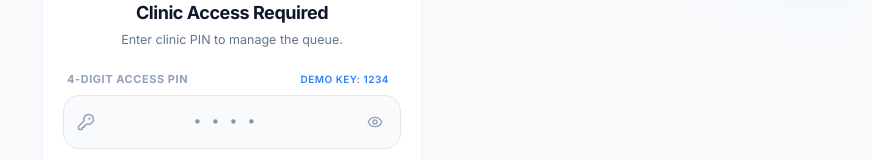
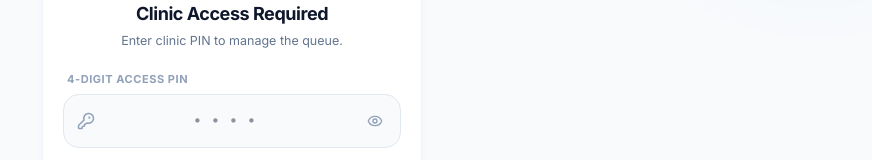
Before and after one commit to AdityaKarippadathUdai/MediQueue-, a React (Vite) app: page /reception-login in a window 1280 px wide. Shown: the part 224-384 px from the top of the page, without its empty margins (408-1280 px from the left). Built offline with nearby package versions, Linux system fonts and the light colour scheme; no server answers.

Commit message:
feat(auth): remove demo PIN display from login page
Remove the hardcoded demo key from the receptionist login view to improve security and align with production standards.

```diff
--- a/src/pages/ReceptionistLogin.tsx
+++ b/src/pages/ReceptionistLogin.tsx
@@ -165,9 +165,6 @@ export const ReceptionistLogin: React.FC = () => {
                 <label className="text-[11px] font-bold uppercase tracking-wider text-slate-400 dark:text-slate-500">
                   4-Digit Access PIN
                 </label>
-                <div className="text-[10px] text-blue-500 font-semibold uppercase tracking-wider bg-blue-550/10 px-2 py-0.5 rounded-md">
-                  Demo Key: 1234
-                </div>
               </div>
 
               <div className="relative">
```
